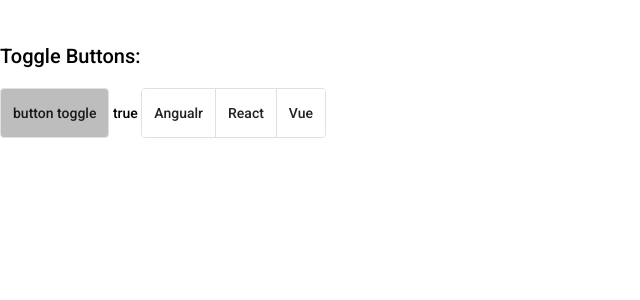
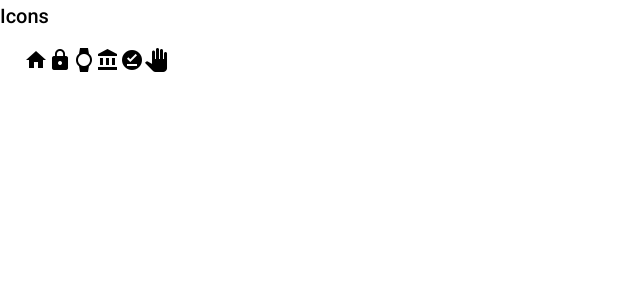
Before and after one commit to ItzhakVilensky/material-demo, an Angular app in the folder material/: page / in a window 1280 px wide. Shown: the top 300 px of the page, without its empty margins (0-640 px from the left). Built offline with nearby package versions, Linux system fonts and the light colour scheme.

Commit message:
icons + MatIconModule

```diff
--- a/material/src/app/app.component.html
+++ b/material/src/app/app.component.html
@@ -66,7 +66,7 @@
   <button color="warn" disableRipple mat-raised-button>class="warn"</button>
 </div> -->
 
-<br>
+<!-- <br>
 <br>
 <div class="mat-body-2">
   <p class="mat-title"> Toggle Buttons: </p>
@@ -80,4 +80,16 @@
     <mat-button-toggle value="Vue">Vue</mat-button-toggle>
   </mat-button-toggle-group>
   {{ toggleGroup.value }}
+</div> -->
+
+<div class="mat-headline">
+  <p class="mat-title">Icons</p>
+
+  <mat-icon></mat-icon>
+  <mat-icon aria-hidden="false" aria-label="Example home icon">home</mat-icon>
+  <mat-icon aria-hidden="false" aria-label="Example home icon">lock</mat-icon>
+  <mat-icon aria-hidden="false" aria-label="Example home icon">watch</mat-icon>
+  <mat-icon>account_balance</mat-icon>
+  <mat-icon>offline_pin</mat-icon>
+  <mat-icon>pan_tool</mat-icon>
 </div>
--- a/material/src/app/material/material.module.ts
+++ b/material/src/app/material/material.module.ts
@@ -1,10 +1,12 @@
 import { NgModule } from '@angular/core';
 import { MatButtonModule } from '@angular/material/button';
 import { MatButtonToggleModule } from '@angular/material/button-toggle';
+import { MatIconModule } from '@angular/material/icon';
 
 const MaterialComponents = [
   MatButtonModule,
-  MatButtonToggleModule
+  MatButtonToggleModule,
+  MatIconModule
 ];
 
 @NgModule({
```
